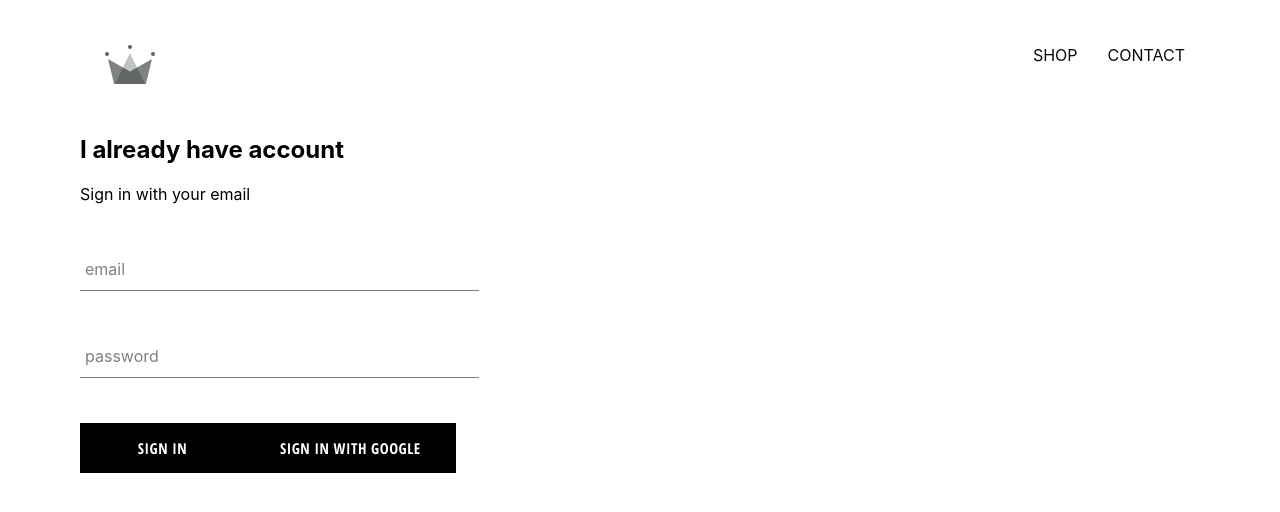
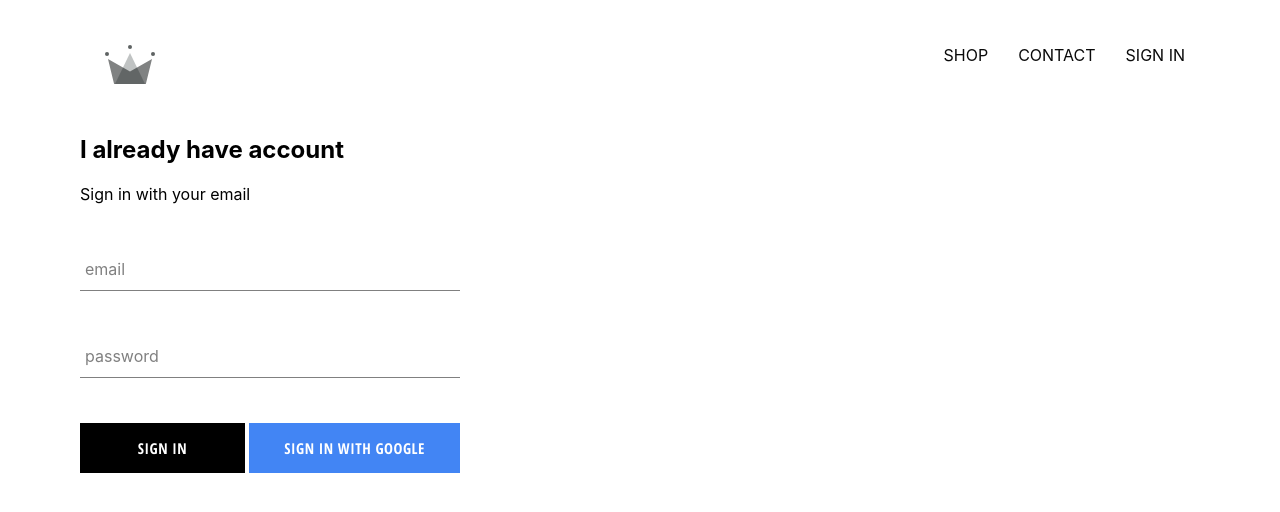
Before and after one commit to badjaaga/e-comm-react-app, a React (Create React App) app: page /signin in a window 1280 px wide. Shown: the top 512 px of the page. Built offline with nearby package versions, Linux system fonts and the light colour scheme; no server answers.

Commit message:
integrated sign-in firebase into application, refactor sign-in form style

```diff
--- a/src/App.css
+++ b/src/App.css
@@ -1,3 +1,7 @@
 .body {
     font-family: 'Open Sans Condensed', sans-serif;
 }
+
+* {
+    box-sizing: border-box;
+}
--- a/src/App.js
+++ b/src/App.js
@@ -5,20 +5,42 @@ import Homepage from "./pages/homepage/homepage.component";
 import ShopPage from "./pages/shop/shop.component";
 import SignInAndSignUp from "./pages/sign-in-and-sign-up/sign-in-and-sign-up";
 import Header from "./components/header/header.component";
+import {auth} from './firebase/firebase.utils';
 
 import './App.css';
 
-function App() {
-    return (
-        <div>
-            <Header/>
+class App extends React.Component {
+    constructor() {
+        super();
+        this.state = {
+            currentUser: null
+        }
+    }
+
+    unsubscribeFromAuth = null;
+
+    componentDidMount() {
+        this.unsubscribeFromAuth = auth.onAuthStateChanged(user => {
+            this.setState({currentUser: user});
+        })
+    }
+
+    componentWillUnmount() {
+        this.unsubscribeFromAuth();
+    }
+
+    render() {
+        return (
+            <div>
+                <Header currentUser={this.state.currentUser}/>
                 <Switch>
                     <Route exact path='/' component={Homepage}/>
                     <Route path='/shop' component={ShopPage}/>
                     <Route path='/signin' component={SignInAndSignUp}/>
                 </Switch>
-        </div>
-    );
+            </div>
+        )
+    }
 }
 
 export default App;
--- a/src/components/custom-button/custom-button.component.jsx
+++ b/src/components/custom-button/custom-button.component.jsx
@@ -2,8 +2,8 @@ import React from "react";
 
 import './custom-button.style.scss';
 
-const CustomButton = ({ children, ...otherProps}) => (
-    <button className='custom-button' {...otherProps}>
+const CustomButton = ({ children, isGoogleSignIn, ...otherProps}) => (
+    <button className={`${isGoogleSignIn ? 'google-sign-in' : ''} custom-button`} {...otherProps}>
         {children}
     </button>
 )
--- a/src/components/custom-button/custom-button.style.scss
+++ b/src/components/custom-button/custom-button.style.scss
@@ -19,4 +19,9 @@
     color: black;
     border: 1px solid black;
   }
+
+    &.google-sign-in {
+    background-color: #4285f4;
+    color: white;
+    }
 }
--- a/src/components/header/header.component.jsx
+++ b/src/components/header/header.component.jsx
@@ -1,11 +1,13 @@
 import React from "react";
-import { Link } from "react-router-dom";
+import {Link} from "react-router-dom";
 
-import { ReactComponent as Logo } from '../../assets/crown.svg';
+import {auth} from "../../firebase/firebase.utils";
+
+import {ReactComponent as Logo} from '../../assets/crown.svg';
 
 import './header.style.scss';
 
-const Header = () => (
+const Header = ({currentUser}) => (
     <div className='header'>
         <Link className='logo-container' to='/'>
             <Logo className='logo'/>
@@ -17,6 +19,16 @@ const Header = () => (
             <Link className='option' to='/contact'>
                 CONTACT
             </Link>
+            {
+                currentUser ?
+                    <div className='option' onClick={() => auth.signOut()}>
+                        SIGN OUT
+                    </div>
+                    :
+                    <Link className='option' to='/signin'>
+                        SIGN IN
+                    </Link>
+            }
         </div>
     </div>
 )
--- a/src/components/header/header.style.scss
+++ b/src/components/header/header.style.scss
@@ -20,6 +20,7 @@
 
     .option {
       padding: 10px 15px;
+      cursor: pointer;
 
     }
 
--- a/src/components/sign-in/sign-in.component.jsx
+++ b/src/components/sign-in/sign-in.component.jsx
@@ -5,7 +5,7 @@ import './sign-in.style.scss';
 import FormInput from "../form-input/form-input.component";
 import CustomButton from "../custom-button/custom-button.component";
 
-import { signInWithGoogle } from "../../firebase/firebase.utils";
+import {signInWithGoogle} from "../../firebase/firebase.utils";
 
 class SignIn extends React.Component {
     constructor() {
@@ -27,7 +27,7 @@ class SignIn extends React.Component {
     }
 
     handleChange = event => {
-        const { value, name } = event.target;
+        const {value, name} = event.target;
 
         this.setState({[name]: value})
     }
@@ -39,10 +39,14 @@ class SignIn extends React.Component {
                 <span> Sign in with your email</span>
 
                 <form onSubmit={this.handleSubmit}>
-                    <FormInput name="email" value={this.state.email} handleChange={this.handleChange} label='email' required/>
-                    <FormInput name="password" value={this.state.password} handleChange={this.handleChange} label='password' required/>
-                    <CustomButton type="submit">Sign in</CustomButton>
-                    <CustomButton onClick={signInWithGoogle}>Sign in with google</CustomButton>
+                    <FormInput name="email" value={this.state.email} handleChange={this.handleChange} label='email'
+                               required/>
+                    <FormInput name="password" value={this.state.password} handleChange={this.handleChange}
+                               label='password' required/>
+                    <div className="buttons">
+                        <CustomButton type="submit">Sign in</CustomButton>
+                        <CustomButton onClick={signInWithGoogle} isGoogleSignIn>Sign in with google</CustomButton>
+                    </div>
                 </form>
             </div>
         )
--- a/src/components/sign-in/sign-in.style.scss
+++ b/src/components/sign-in/sign-in.style.scss
@@ -1,9 +1,14 @@
 .sign-in {
-  width: 30vw;
+  width: 380px;
   display: flex;
   flex-direction: column;
 
     .title {
       margin: 10px 0;
     }
+
+    .buttons {
+      display: flex;
+      justify-content: space-between;
+    }
 }
```
